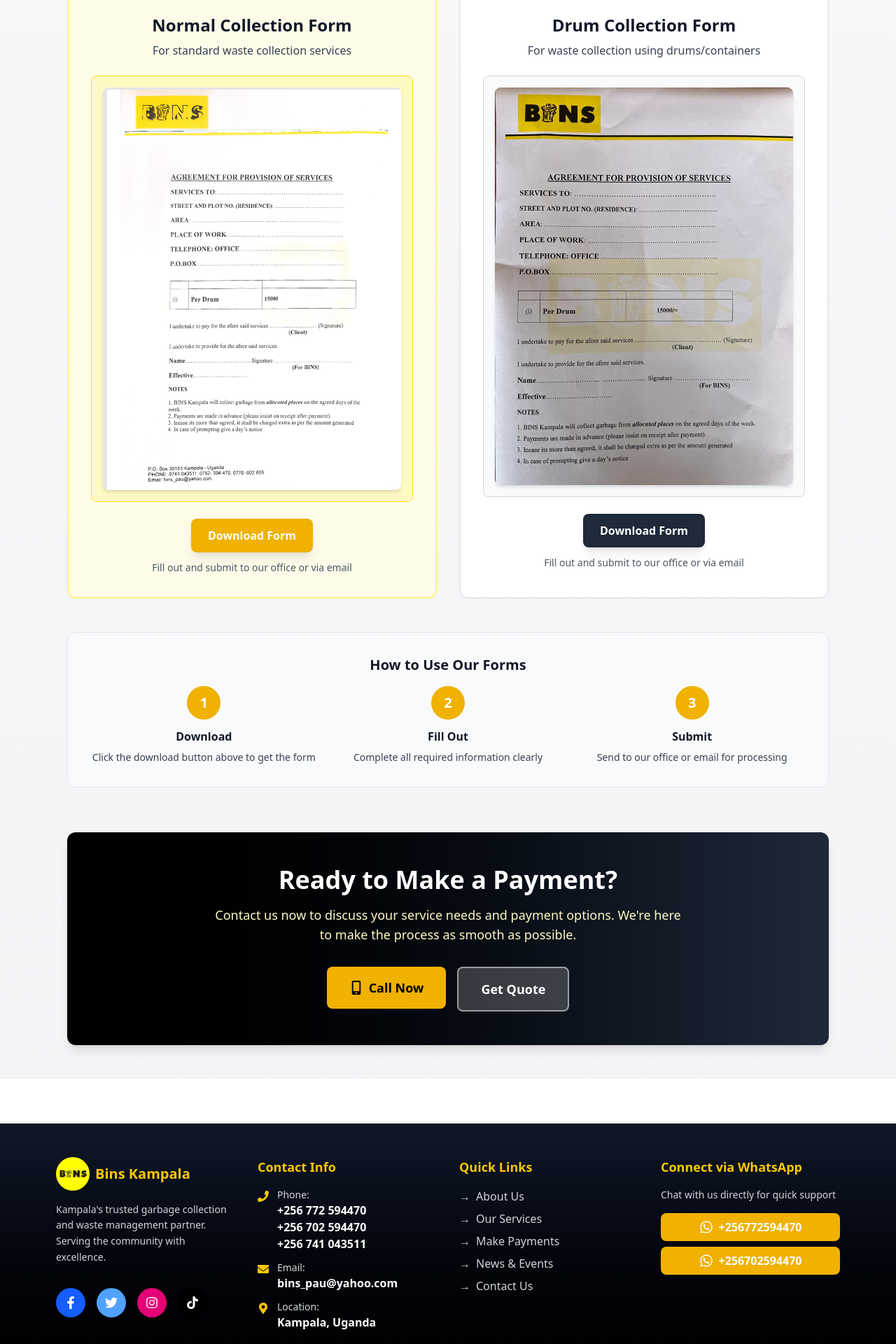
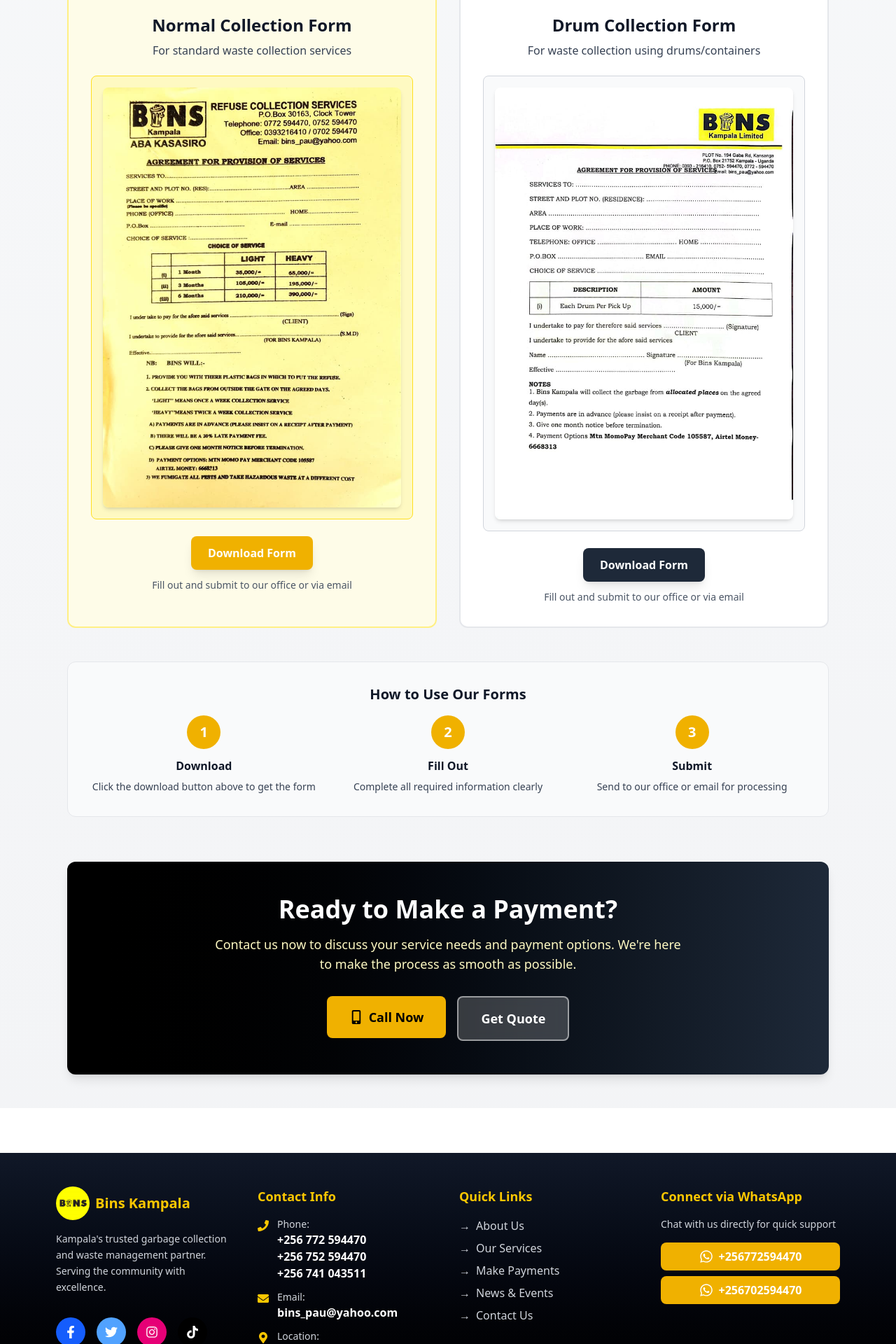
Before and after one commit to alvinisaac0602/bins-, a React (Vite) app: page /payments in a window 1280 px wide. Shown: the part 1640-3560 px from the top of the page at 70% size. Built offline with nearby package versions, Linux system fonts and the light colour scheme.

Commit message:
updated the forms

```diff
--- a/src/components/Footer.jsx
+++ b/src/components/Footer.jsx
@@ -81,7 +81,7 @@ export default function Footer() {
                 <div>
                   <p className="text-sm text-gray-300">Phone:</p>
                   <p className="font-semibold">+256 772 594470</p>
-                  <p className="font-semibold">+256 702 594470</p>
+                  <p className="font-semibold">+256 752 594470</p>
                   <p className="font-semibold">+256 741 043511</p>
                 </div>
               </div>
--- a/src/pages/Payments.jsx
+++ b/src/pages/Payments.jsx
@@ -141,7 +141,7 @@ export default function Payments() {
 
               <div className="bg-yellow-100 rounded-lg p-4 mb-6 border border-yellow-300">
                 <img
-                  src="/form.png"
+                  src="/form4.jpeg"
                   alt="Normal Collection Service Request Form"
                   className="w-full h-auto rounded-lg shadow-md"
                 />
@@ -149,8 +149,8 @@ export default function Payments() {
 
               <div className="text-center">
                 <a
-                  href="/form.png"
-                  download="Normal_Collection_Form.png"
+                  href="/form4.jpeg"
+                  download="Normal_Collection_Form.jpeg"
                   className="inline-block bg-yellow-500 hover:bg-yellow-600 text-white font-bold py-3 px-6 rounded-lg transition-all duration-300 transform hover:scale-105 shadow-lg"
                 >
                   Download Form
@@ -170,7 +170,7 @@ export default function Payments() {
 
               <div className="bg-gray-50 rounded-lg p-4 mb-6 border border-gray-300">
                 <img
-                  src="/form2.jpeg"
+                  src="/form3.jpeg"
                   alt="Drum Collection Service Request Form"
                   className="w-full h-auto rounded-lg shadow-md"
                 />
@@ -178,7 +178,7 @@ export default function Payments() {
 
               <div className="text-center">
                 <a
-                  href="/form2.jpeg"
+                  href="/form3.jpeg"
                   download="Drum_Collection_Form.jpeg"
                   className="inline-block bg-gray-800 hover:bg-gray-900 text-white font-bold py-3 px-6 rounded-lg transition-all duration-300 transform hover:scale-105 shadow-lg"
                 >
```
Also changed, not shown: public/form3.jpeg (added), public/form4.jpeg (added).
